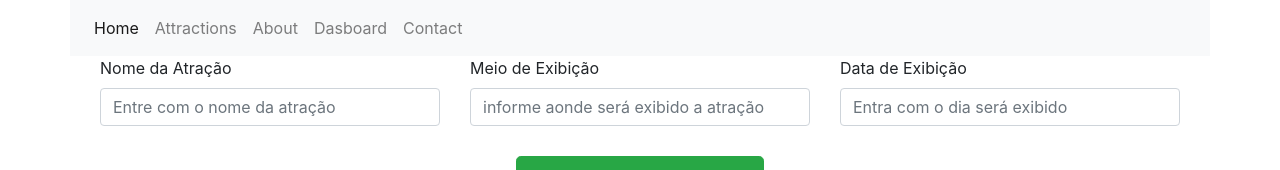
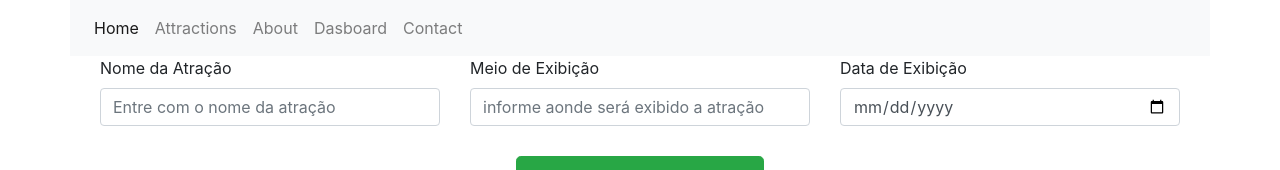
Before and after one commit to lucasaugustodeveloper/serie-tv, a React (Create React App) app: page /attractions in a window 1280 px wide. Shown: the top 170 px of the page. Built offline with nearby package versions, Linux system fonts and the light colour scheme.

Commit message:
Refactor for react hooks

```diff
--- a/src/components/Attractions/Attractions.js
+++ b/src/components/Attractions/Attractions.js
@@ -1,4 +1,4 @@
-import React, { Component } from 'react';
+import React, { useState } from 'react';
 
 import {
     GET_ALL_ATTRACTIONS,
@@ -10,118 +10,57 @@ import {
 import FormAttraction from './FormAttractions';
 import ListAttraction from './ListAttractions';
 
-class Attractions extends Component {
-    constructor(props) {
-        super(props);
+const attractionsExample = [
+    {
+        id: 0,
+        name: 'Arrow',
+        exhibition: '02/10/2020',
+        type: 'Netflix'
+    },
+    {
+        id: 1,
+        name: 'Flash',
+        exhibition: '04/20/2020',
+        type: 'Netflix'
+    },
+    {
+        id: 2,
+        name: 'American Gods',
+        exhibition: '08/05/2020',
+        type: 'Amazon Video'
+    },
+    {
+        id: 3,
+        name: 'Game of Thrones',
+        exhibition: '10/05/2020',
+        type: 'HBO'
+    }
+];
 
-        this.state = {
-            atracoes: [],
-            id: 0,
-            atracao: '',
-            hour: '',
-            type: '',
-            update: false
-        }
+function Attractions () {
+    // const [attractions, setAttractions] = useState(attractionsExample);
+    const [attractions, setAttractions] = useState([]);
 
-        this.handleInputChange = this.handleInputChange.bind(this);
-        this.handleDelete = this.handleDelete.bind(this);
-        this.handleSubmit = this.handleSubmit.bind(this);
-        this.handleUpdate = this.handleUpdate.bind(this);
-        this.handleGetItem = this.handleGetItem.bind(this);
-
-        this.refresh();
-    }
-
-    componentDidMount() {
-        this.refresh();
-    }
-
-    handleInputChange({ target }) {
-        this.setState({ [target.name]: target.value });
-    }
-
-    handleSubmit() {
-        const { atracao, hour, type } = this.state;
-
-        if (
-            atracao === '' ||
-            hour === '' ||
-            type === ''
-        ) return;
-
-        SAVE_ATTRACTION({
-            name: atracao,
-            exhibition: hour,
-            type: type
-        })
-        this.refresh();
-        this.clearForm();
-    }
-
-    handleGetItem(id) {
-        GET_ATTRACTION(id)
-            .then(res => {
-                const { id, name, type, exhibition } = res[0];
-                this.setState({
-                    id: id,
-                    atracao: name,
-                    type: type,
-                    hour: exhibition,
-                    update: true
-                });
-            });
-    }
-
-    handleUpdate() {
-        const { id, atracao, hour } = this.state;
-
-        UPDATED_ATTRACTION({ id, atracao, hour });
-        this.refresh();
-        this.clearForm();
-        this.setState({ update: false });
-    }
-
-    handleDelete(id) {
-        DELETE_ATTRACTION(id);
-        this.refresh();
-    }
-
-    refresh() {
-        GET_ALL_ATTRACTIONS()
-            .then(res => this.setState({ atracoes: res }));
-    }
-
-    clearForm() {
-        this.setState({
-            type: '',
-            atracao: '',
-            hour: ''
-        });
-    }
-
-    render() {
-        const { atracoes, id, atracao, hour, type, update } = this.state;
+    const handleSubmit = attraction => {
+        console.log(attraction);
+        setAttractions(attraction);
+    };
 
     return (
         <main className="main container">
             <FormAttraction
-                    atracao={ atracao }
-                    type={ type }
-                    hour={ hour }
-                    handleInputChange={ this.handleInputChange }
-                    handleSubmit={ this.handleSubmit }
-                    handleUpdate={ this.handleUpdate }
-                    update={ update }
-                    infoId={ id }
+                handleSubmit={ handleSubmit }
+                handleUpdate=""
+                update=""
+                infoId=""
             />
             <ListAttraction
-                    attractions={ atracoes }
-                    handleRemove={ this.handleDelete }
-                    handleGetItem={ this.handleGetItem }
+                attractions={ attractions }
+                handleRemove=""
+                handleGetItem=""
             />
         </main>
-        )
-    }
+    );
 }
 
 export default Attractions;
--- a/src/components/Attractions/FormAttractions.js
+++ b/src/components/Attractions/FormAttractions.js
@@ -1,19 +1,20 @@
-import React from 'react';
+import React, { useState } from 'react';
 
 import './css/FormAttraction.css';
 import Input from '../Input';
 import Label from '../Label';
 
-const FormAttraction = ({
-    atracao,
-    type,
-    hour,
-    handleInputChange,
+function FormAttraction ({
     handleSubmit,
     handleUpdate,
     update,
     infoId
-}) => (
+}) {
+    const [title, setTitle] = useState("");
+    const [exhibition, setExhibition] = useState("");
+    const [date, setDate] = useState("");
+
+    return (
         <div className="row">
             <div className="col">
                 <Label
@@ -23,9 +24,9 @@ const FormAttraction = ({
                 <Input
                     type="text"
                     placeholder="Entre com o nome da atração"
-                name="atracao"
-                value={ atracao }
-                handleInputChange={ handleInputChange }
+                    name="attraction"
+                    value={ title }
+                    handleInputChange={ e => setTitle(e.target.value) }
                 />
             </div>
             <div className="col">
@@ -36,9 +37,9 @@ const FormAttraction = ({
                 <Input
                     type="text"
                     placeholder="informe aonde será exibido a atração"
-                name="type"
-                value={ type }
-                handleInputChange={ handleInputChange }
+                    name="attraction"
+                    value={ exhibition }
+                    handleInputChange={ e => setExhibition(e.target.value) }
                 />
             </div>
             <div className="col">
@@ -47,11 +48,11 @@ const FormAttraction = ({
                     displayName="Data de Exibição"
                 />
                 <Input
-                type="text"
+                    type="date"
                     placeholder="Entra com o dia será exibido"
-                name="hour"
-                value={ hour }
-                handleInputChange={ handleInputChange }
+                    name="date"
+                    value={ date }
+                    handleInputChange={ e => setDate(e.target.value) }
                 />
             </div>
             <div className='w-100' />
@@ -61,7 +62,16 @@ const FormAttraction = ({
                         <button
                             type="button"
                             className={`btnSend btn ${!update ? 'btn-success' : 'btn-info'} btn-block btn-lg`}
-                        onClick={ !update ? handleSubmit : () => handleUpdate(infoId) }
+                            onClick={
+                                !update
+                                    ? () => handleSubmit({
+                                        id: Math.random().toString(),
+                                        name: title,
+                                        exhibition: date,
+                                        type: exhibition
+                                    })
+                                    : () => handleUpdate(infoId)
+                            }
                         >
                             { !update ? 'Salvar': 'Update' }
                         </button>
@@ -69,6 +79,7 @@ const FormAttraction = ({
                 </div>
             </div>
         </div>
-)
+    );
+}
 
 export default FormAttraction
```
Lines whose indentation alone changed are shown as unchanged.
